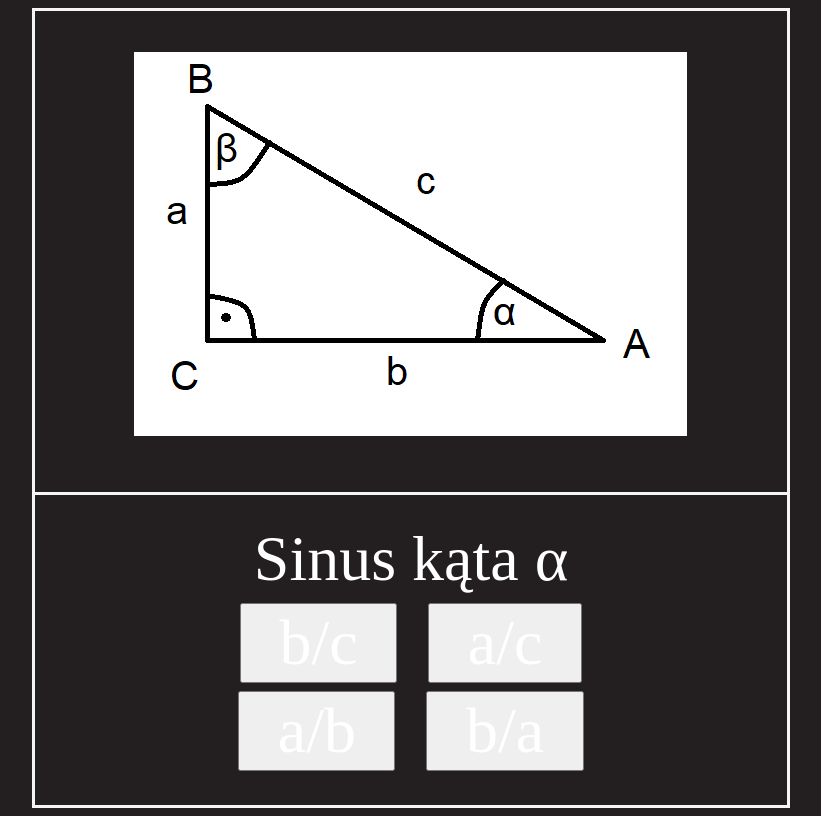
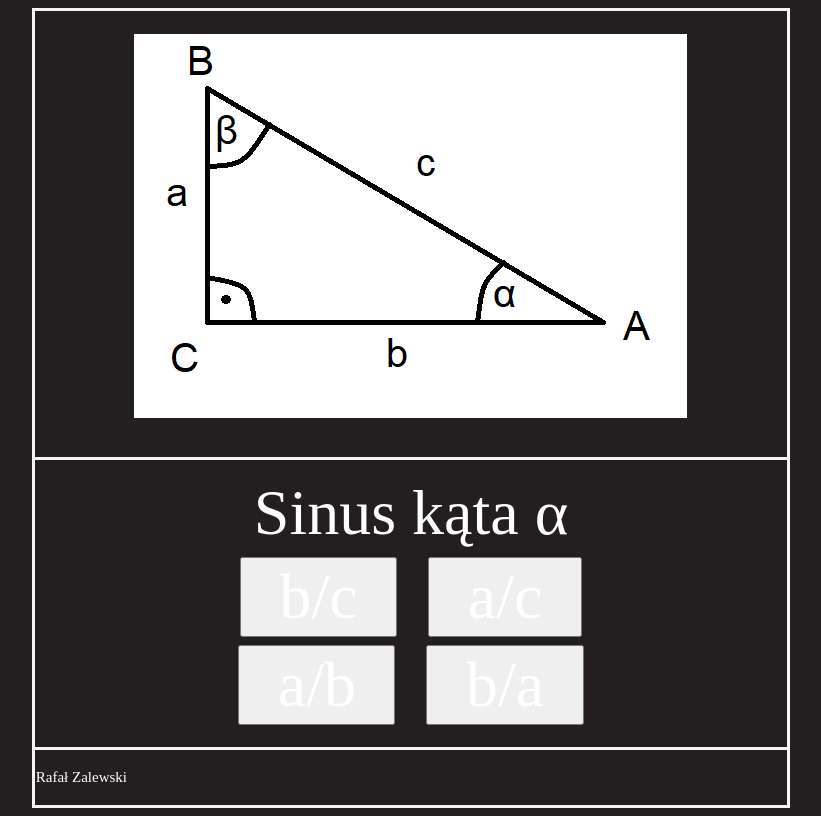
Before and after one commit to average-getElementById-enjoyer/sinusy-cosinusy-tangensy-cotangensy-gra, a plain HTML site: page index.html in a window 1280 px wide. Shown: the whole page, without its empty margins (229-1050 px from the left). Drawn offline with Linux system fonts and the light colour scheme.

Commit message:
Update index.html

```diff
--- a/index.html
+++ b/index.html
@@ -60,6 +60,9 @@
                 </div>
             </td>
         </tr>
+        <tr>
+            <td><p style="font-size: 15px;">Rafał Zalewski</p></td>
+        </tr>
     </table>
     <script src="script.js"></script>
 </body>
```
